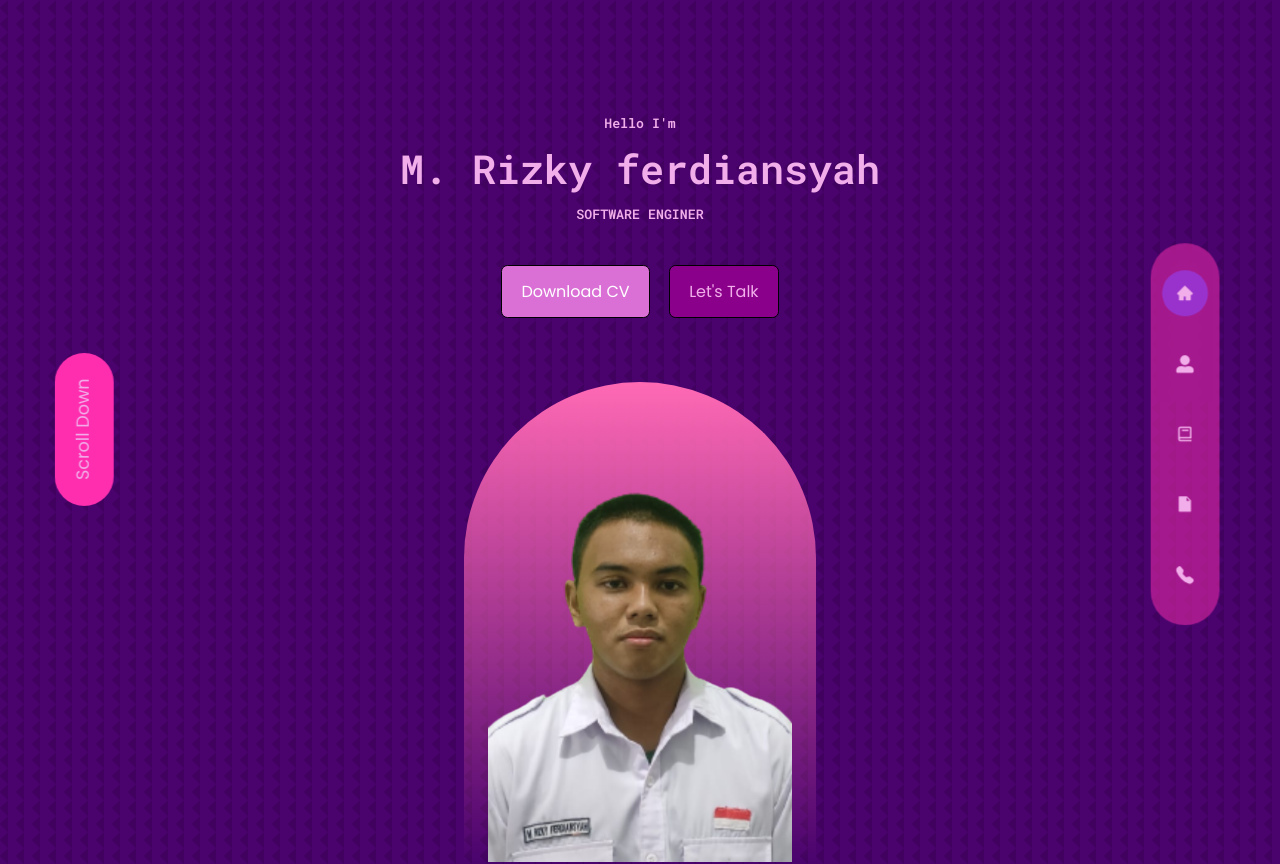
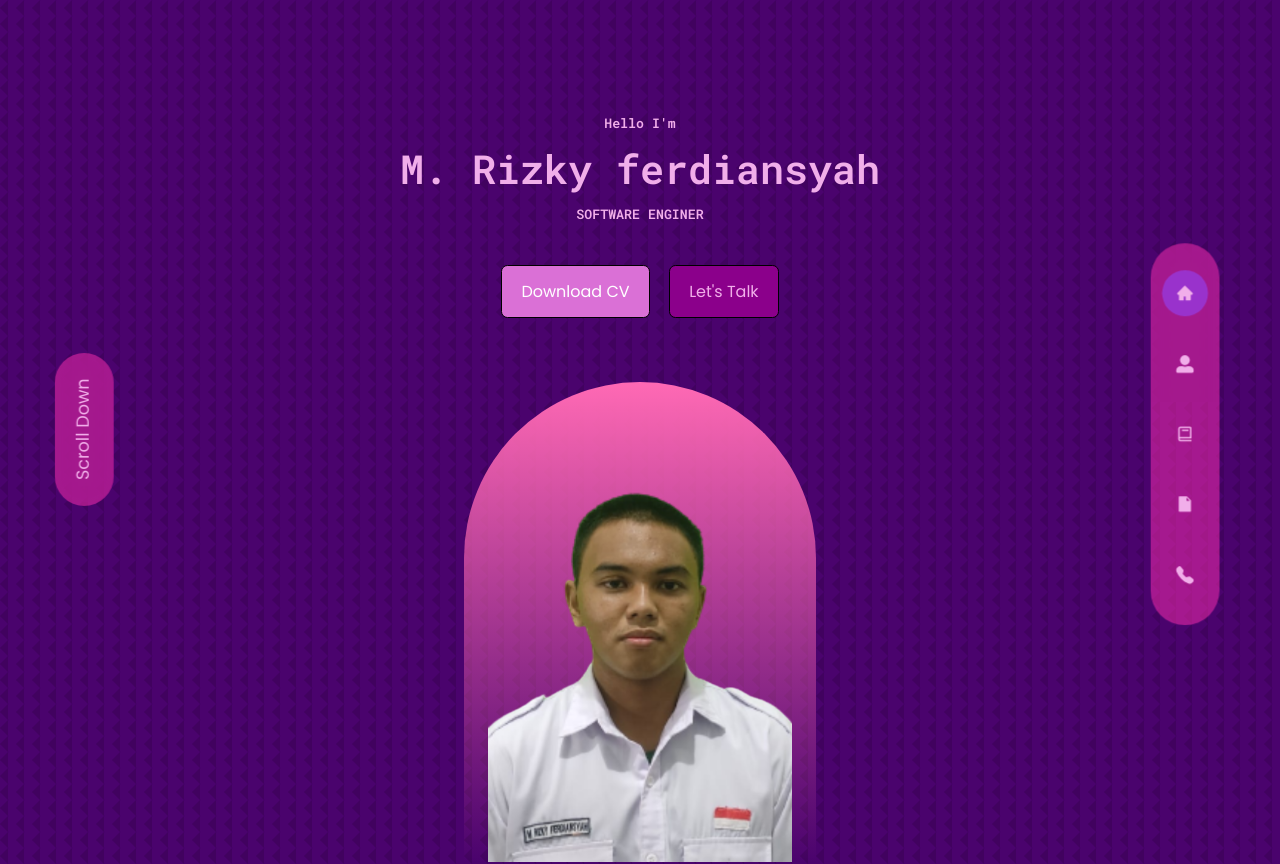
Before and after one commit to Kenshin-12/portofolio-rizky, a React (Create React App) app: page / in a window 1280 px wide. Shown: the top 864 px of the page. Built offline with nearby package versions, Linux system fonts and the light colour scheme.

Commit message:
change scroll
Signed-off-by: kurasep_ <rizkya7y123@gmail.com>

```diff
--- a/src/component/header/header.css
+++ b/src/component/header/header.css
@@ -59,7 +59,7 @@ header {
 /* =================== SCROLL DOWN ====================== */
 
 .scroll__down {
-    background: rgb(255, 46, 175);
+    background: rgb(255, 46, 175, 0.5);
     width: max-content;
     display: block;
     padding: 0rem 0.7rem;
```
